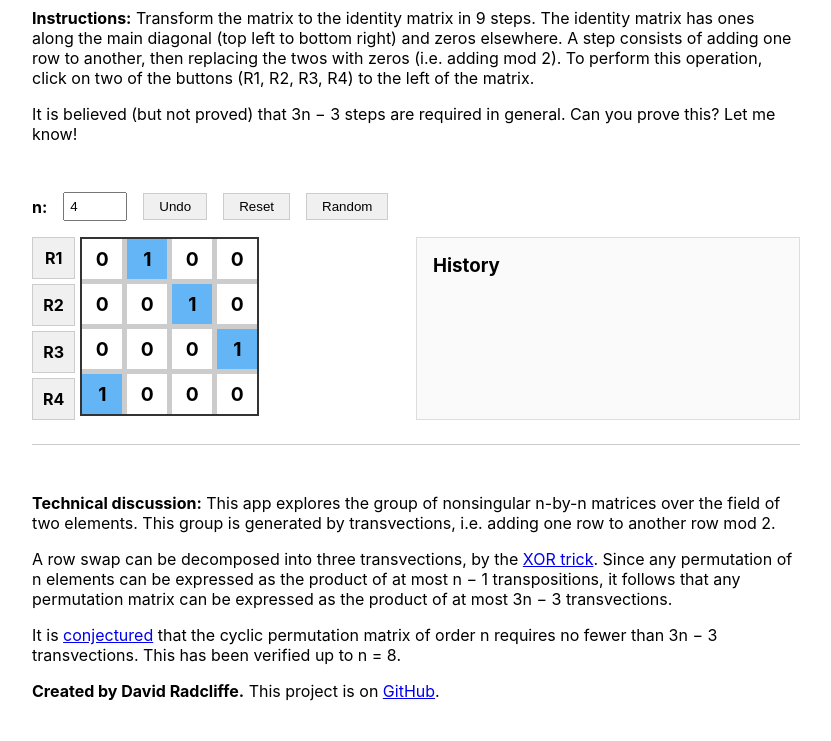
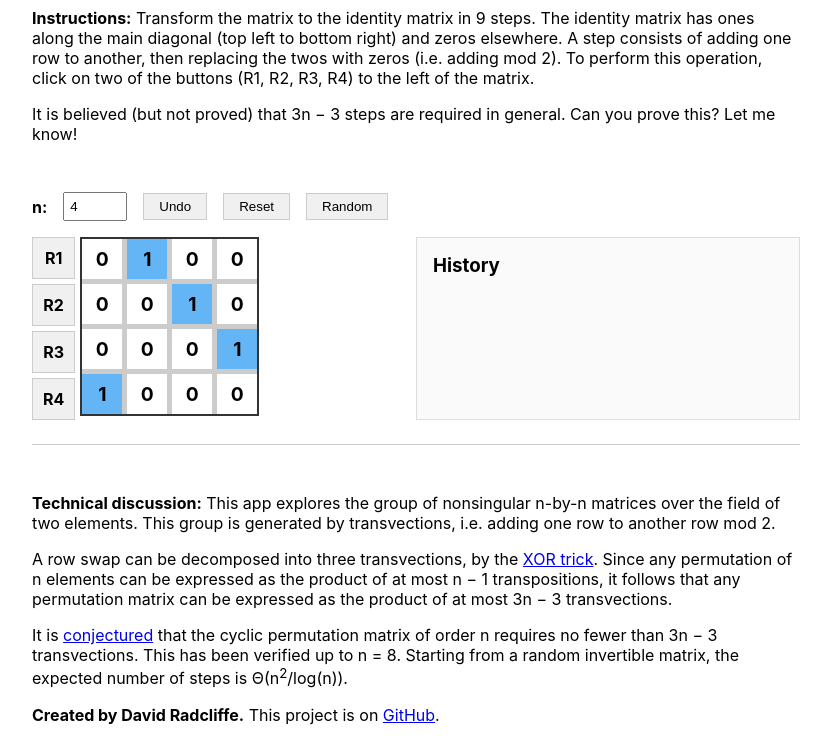
Before and after one commit to Radcliffe/01matrixpuzzle, a plain HTML site: page index.html in a window 1280 px wide. Shown: the part 93-834 px from the top of the page, without its empty margins (224-1055 px from the left). Before the commit the page ends 810 px from the top, so only its background shows below. Drawn offline with Linux system fonts and the light colour scheme.

Commit message:
more math

```diff
--- a/index.html
+++ b/index.html
@@ -55,7 +55,8 @@
     it follows that any permutation matrix can be expressed as the product of at most 3n &minus; 3 transvections.</p>
 
 <p>It is <a href="https://arxiv.org/abs/2503.01467">conjectured</a> that the cyclic permutation matrix of order n
-    requires no fewer than 3n &minus; 3 transvections. This has been verified up to n = 8.</p>
+    requires no fewer than 3n &minus; 3 transvections. This has been verified up to n = 8.
+    Starting from a random invertible matrix, the expected number of steps is Θ(n<sup>2</sup>/log(n)).</p>
 
 <p><strong>Created by David Radcliffe.</strong>
     This project is on <a href="https://github.com/Radcliffe/01matrixpuzzle">GitHub</a>.</p>
--- a/main.js
+++ b/main.js
@@ -133,7 +133,9 @@ function randomInvertibleMatrix(maxAttempts = 1000) {
             }
         }
 
-        // Ensure the matrix is invertible by performing Gaussian elimination
+        // Ensure the matrix is invertible by performing Gaussian elimination.
+        // The probability of generating an invertible matrix is
+        // (1 - 1/2) * (1 - 1/4) * ... * (1 - 1/(2^n)) for n x n matrices.
         if (checkIfInvertible(mat) && !checkIfIdentity(mat)) {
             return mat;
         }
```
